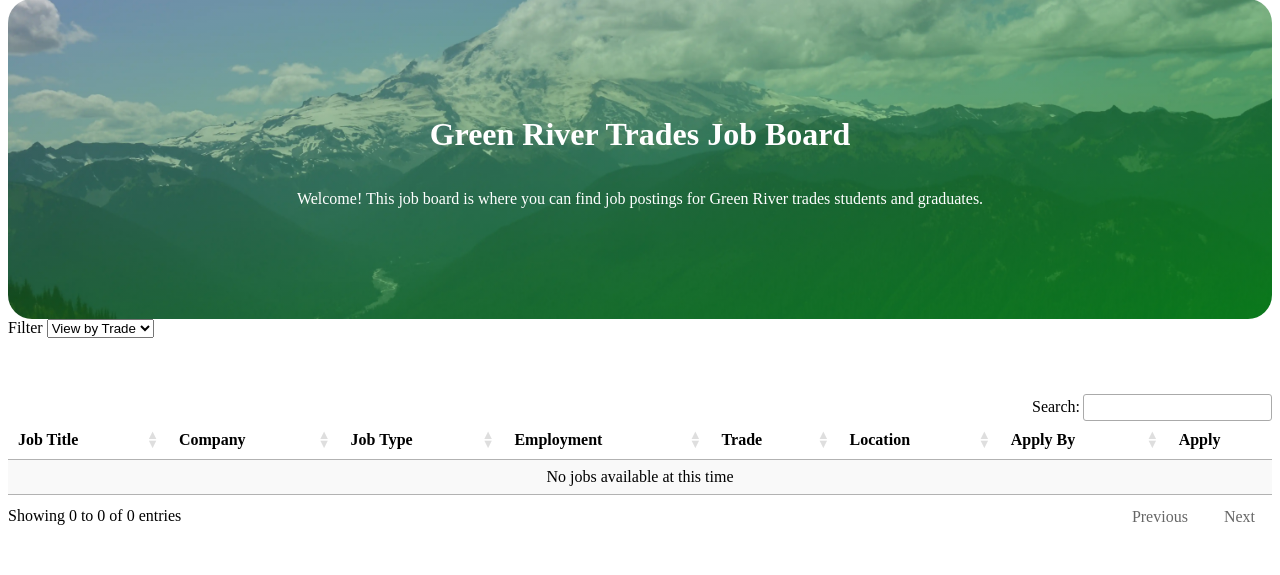
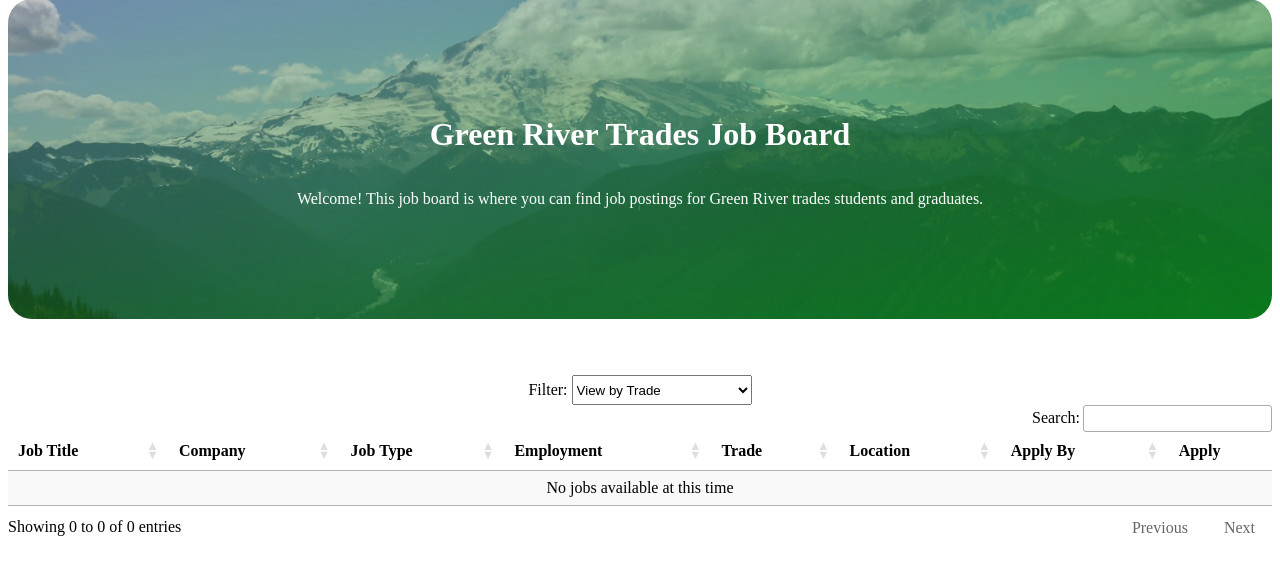
Before and after one commit to rrmez2005-pixel/Sprints, a Node server app: page / in a window 1280 px wide. Shown: the part 69-644 px from the top of the page. Run offline with Node 20, Linux system fonts and the light colour scheme; data that the repository does not hold is empty; some libraries are stand-ins or nearby versions.

Commit message:
Centered and adjusted filter bar

```diff
--- a/public/styles/styles.css
+++ b/public/styles/styles.css
@@ -155,6 +155,16 @@ nav {
     overflow-x: auto;
 }
 
+#filter {
+    text-align: center;
+}
+
+select{
+    width: 11.25rem;
+    height: 30px;
+
+}
+
 .dt-search {
     text-align: center;
 }
--- a/views/home.ejs
+++ b/views/home.ejs
@@ -40,9 +40,14 @@
             you can find job postings for Green River trades students and graduates.</p>
         </div>
     </header>
+    <!-- Homepage DataTable -->
+    <main>
+        <div id="main">
+            <!-- Job data table goes here -->
+             <div class="table-wrap">
                 <!-- Drop down trades filter -->
                 <div id="filter">
-        <lable for="trades-filter">Filter</lable>
+                    <lable for="trades-filter">Filter:</lable>
                     <select id="trades-filter">
                         <option value="none"> View by Trade</option>
                         <option value="Automotive">Automotive</option>
@@ -52,11 +57,6 @@
                         <option value="Welding">Welding</option>
                     </select>
                 </div>
-    <!-- Homepage DataTable -->
-    <main>
-        <div id="main">
-            <!-- Job data table goes here -->
-             <div class="table-wrap">
                 <table id="jobtable" class="display no wrap" style="width:100%">
                     <thead>
                         <tr>
```
Also changed, not shown: views/jobs.ejs (+5 -5 lines). Lines whose indentation alone changed are shown as unchanged.
